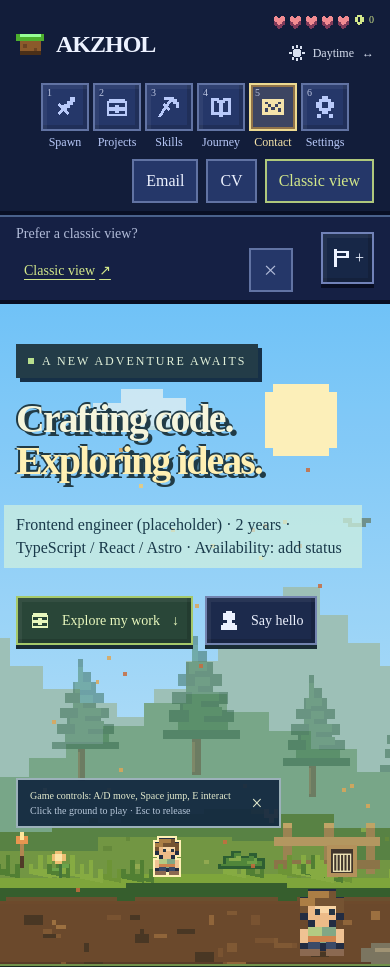
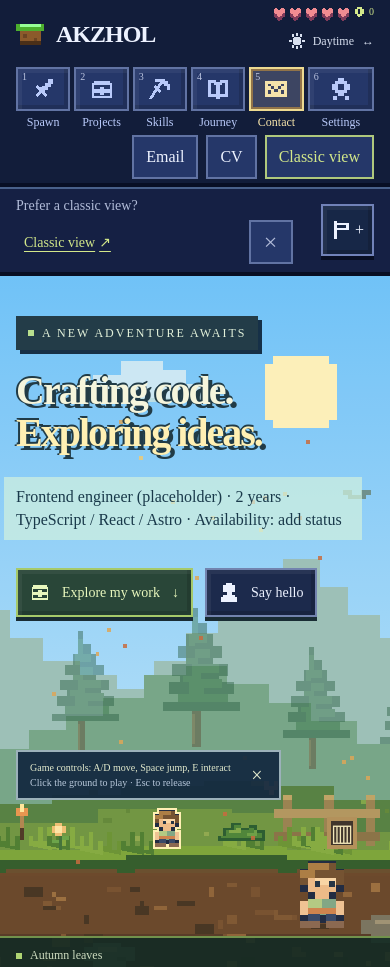
Before and after one commit to illidan111/portfolio-1, an Astro site: page / in a window 390 px wide. Shown: the top 967 px of the page. Built offline with nearby package versions, Linux system fonts and the light colour scheme; Astro itself is replaced by a stand-in of ours.

Commit message:
fix: reduce mobile header height while keeping touch targets

```diff
--- a/src/components/Header.astro
+++ b/src/components/Header.astro
@@ -47,5 +47,13 @@ const displayName = profile.name.replace(/\s*\(demo\)$/, '');
   @media (max-width: 540px) { .header-inner { min-height: calc(36 * var(--px)); flex-wrap: wrap; padding-block: calc(3 * var(--px)); gap: calc(2 * var(--px)); } .brand { flex: 0 0 auto; white-space:nowrap; letter-spacing: calc(-.25 * var(--px)); } .brand img { width: calc(7 * var(--px)); height: calc(7 * var(--px)); } .hotbar { order: 3; width: 100%; justify-content: center; } .hotbar-item { width: calc(12 * var(--px)); min-width:calc(12 * var(--px)); height: calc(12 * var(--px)); } .world-controls { display: grid; align-items: center; grid-template-columns:auto auto; gap:var(--px); margin-left:auto; } .life { grid-column:1; grid-row:1; } .day-toggle { grid-column:1 / -1; } .loot-count { grid-column:2; grid-row:1; } .life :global(svg) { width: calc(3 * var(--px)); height: calc(3 * var(--px)); } .loot-label { display:none; } }
 </style>
 <style>
-  @media(max-width:540px) { .loot-count { font-size:calc(2.5 * var(--px)); } }
+  @media(max-width:540px) {
+    .header-inner { min-height:0; padding-block:var(--px); gap:var(--px); }
+    .header-actions { padding-bottom:var(--px); }
+    .hotbar { gap:var(--px); padding-bottom:calc(5 * var(--px)); }
+    .hotbar-item { flex:1; width:auto; min-width:0; height:calc(11 * var(--px)); }
+    .slot-label { top:calc(11 * var(--px)); }
+    .world-controls { gap:0 var(--px); }
+    .loot-count { font-size:calc(2.5 * var(--px)); }
+  }
 </style>
--- a/src/styles/classic.css
+++ b/src/styles/classic.css
@@ -71,3 +71,6 @@ html:root[data-mode='classic'][data-theme]::view-transition-old(root), html:root
   html:root[data-mode='classic'][data-theme] .hotbar-item { flex:1; padding-inline:var(--px); }
   html:root[data-mode='classic'][data-theme] .slot-label { font-size:calc(3.5 * var(--px)); }
 }
+@media(max-width:540px) {
+  html:root[data-mode='classic'][data-theme] .header-inner { min-height:0; padding-block:var(--px); gap:var(--px); }
+}
```
Also changed, not shown: tests/audit-fixes.spec.ts (+7 -0 lines).
